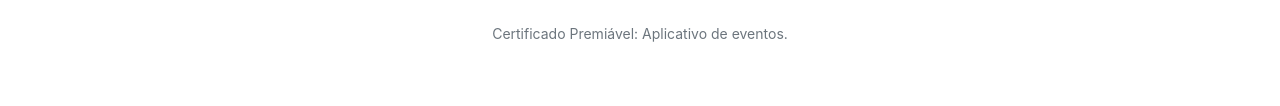
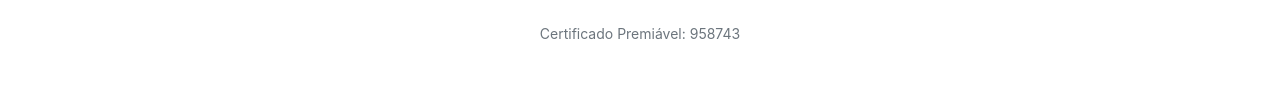
Before and after one commit to josiel27/capstricked, a website with bundled scripts: page docs/index.html in a window 1280 px wide. Both pictures are taken after a click on the button "Next". Shown: the part 562-668 px from the top of the page. Built offline with nearby package versions, Linux system fonts and the light colour scheme.

Commit message:
Ajustes no css e js

```diff
--- a/docs/index.html
+++ b/docs/index.html
@@ -89,7 +89,7 @@
                     <span class="sr-only">Next</span>
                 </a>
             </div>
-            <p class="descProject text-muted mb-0">Certificado Premiável: <a class="text-muted mb-0">Aplicativo de eventos.</a></p>
+            <p class="descProject text-muted mb-0">Certificado Premiável: <a id="numberCP" class="text-muted mb-0"></a></p>
         </section>
         <button class="button">Gostei</button>
         <section class="sectionMenu">
--- a/docs/js/main.js
+++ b/docs/js/main.js
@@ -1,4 +1,7 @@
 var cardMiddle = $('#cardMiddle');
+var numberCP = document.getElementById('numberCP');
+numberRandom = Math.floor(Math.random() * 99999) + 900000;
+numberCP.textContent = numberRandom;
 
 animationRight = () => {
     cardMiddle.addClass('animated bounceOutLeft');
@@ -9,6 +12,10 @@ animationRight = () => {
             cardMiddle.removeClass('animated bounceInRight');
         }, 500);
     }, 400);
+
+    numberRandom = Math.floor(Math.random() * 99999) + 900000;
+    numberCP.textContent = numberRandom;
+  console.log()
 }
 
 animationLeft = () => {
```
